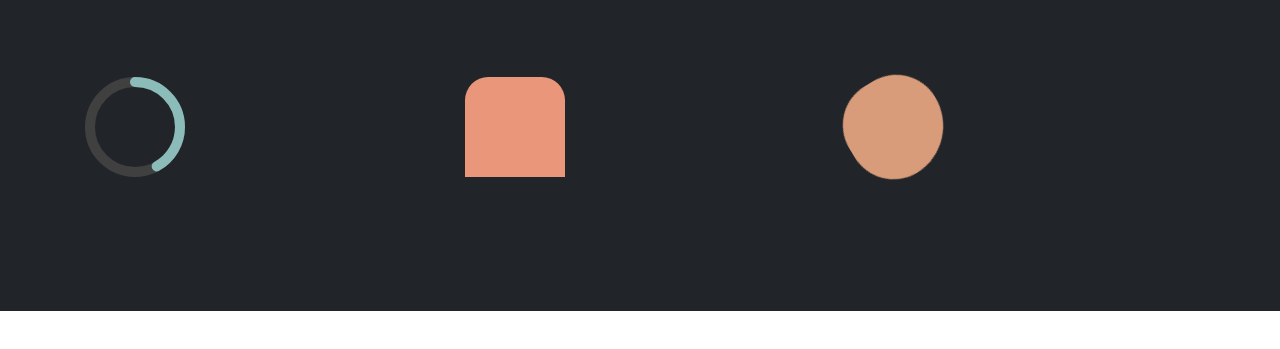
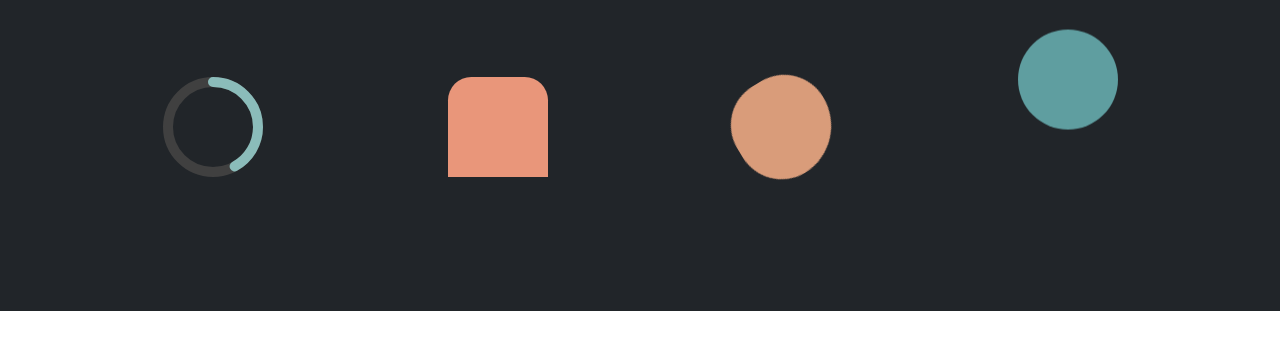
Before and after one commit to darufuku/darufuku.github.io, a website: page svg_experiments/svg_exp.html in a window 1280 px wide. Shown: the part 51-400 px from the top of the page. Drawn offline with nearby package versions, Linux system fonts and the light colour scheme.

Commit message:
add bouncing ball

```diff
--- a/svg_experiments/svg_exp.css
+++ b/svg_experiments/svg_exp.css
@@ -10,6 +10,7 @@
 }
 
 #div-morpher1 {
+    margin: auto;
     width: 100px;
     height: 100px;
     background-color:darksalmon;
@@ -18,11 +19,22 @@
 }
 
 #div-morpher2 {
+    margin: auto;
     width: 100px;
     height: 100px;
     background-color:cadetblue;
     animation: morph-div2 3s 1s infinite alternate cubic-bezier(0.420, 0.000, 0.490, 1.210);
     /*cubic-bezier is a timing function, use to smooth transitions*/
+}
+
+#bouncing-ball {
+    margin: auto;
+    width: 100px;
+    height: 100px;
+    border-radius: 50%;
+    background-color: cadetblue;
+    transform: translate(0,-3em);
+    animation: bouncing 0.7s infinite alternate cubic-bezier(0.1,0.25,0.1,1);
 }
 
 @keyframes morph-div1 {
@@ -64,3 +76,17 @@
         background-color: salmon;
     }
 }
+
+@keyframes bouncing {
+    0% {
+        transform: translate(0,2em);
+        border-radius: 80% 80% 50% 50%;
+    }
+    20% {
+        border-radius: 50%;
+    }
+}
+
+.sm-center {
+    text-align: center;
+}
--- a/svg_experiments/svg_exp.html
+++ b/svg_experiments/svg_exp.html
@@ -29,17 +29,20 @@
         <section class="bg-dark text-white" id="piano4u-section">
             <div class="container">
                 <div class="row">
-                    <div class="col-lg-4 col-sm-6">
+                    <div class="col-sm sm-center">
                         <svg id="circle-track" viewbox="0 0 100 100" width="100" height="100" xmlns="http://www.w3.org/2000/svg">
                             <circle stroke="#404040" stroke-width="10" fill="none" cx="50" cy="50" r="45" />
                             <circle class="circle-track-fill" stroke="#8bbcba" stroke-width="10" stroke-dasharray="600,1000" stroke-linecap="round" fill="none" cx="50" cy="50" r="45" />
                         </svg>
                     </div>
-                    <div class="col-lg-4 col-sm-6">
+                    <div class="col-sm">
                         <div id="div-morpher1"></div>
                     </div>
-                    <div class="col-lg-4 col-sm-6">
+                    <div class="col-sm">
                         <div id="div-morpher2"></div>
+                    </div>
+                    <div class="col-sm">
+                        <div id="bouncing-ball"></div>
                     </div>
                 </div>
             </div>
```
